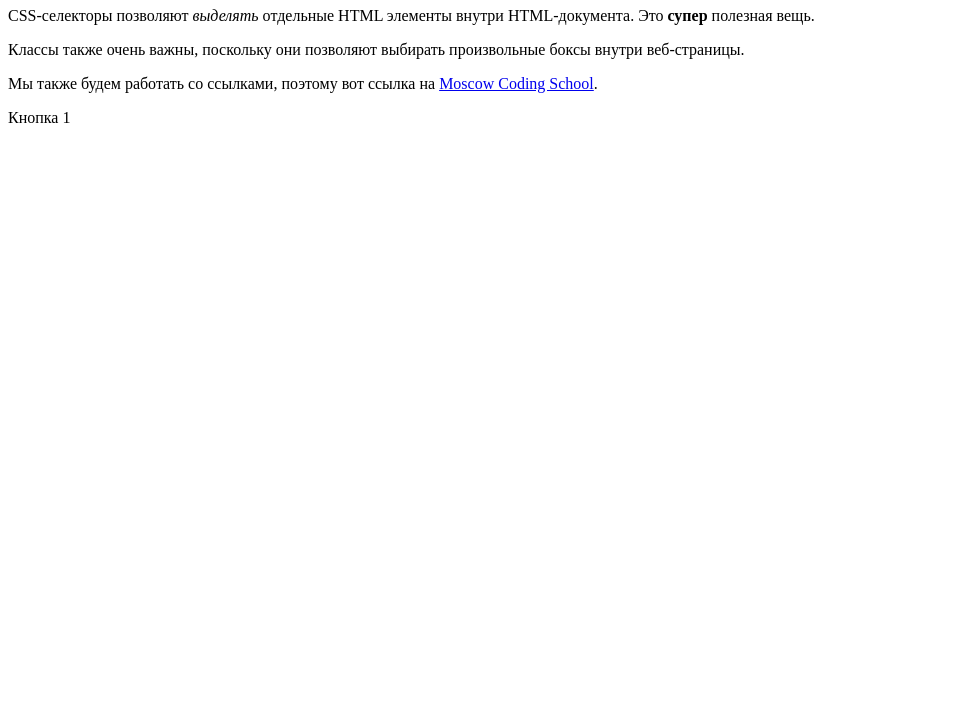
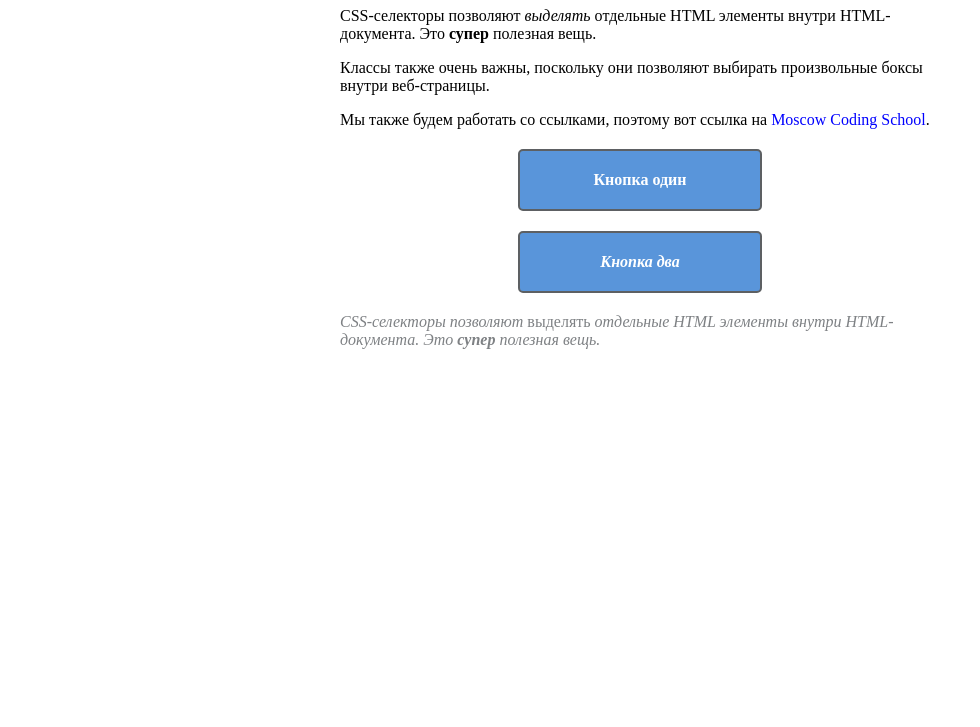
Before and after one commit to ruslankarim/mcs, a plain HTML site: page css-selectors/selectors.html in a window 1280 px wide. Shown: the part 73-800 px from the top of the page, without its empty margins (0-980 px from the left). Drawn offline with Linux system fonts and the light colour scheme.

Commit message:
setup project 2

```diff
--- a/css-selectors/selectors.html
+++ b/css-selectors/selectors.html
@@ -1,20 +1,32 @@
 <!DOCTYPE html>
 <html lang="en">
+
 <head>
-    <meta charset="UTF-8"/>
+    <meta charset="UTF-8" />
     <title>CSS-селекторы</title>
-    <link rel="stylesheet" href="styles.css"/>
+    <link rel="stylesheet" href="styles.css" />
 </head>
+
 <body>
+    <div class="page">
         <h1>CSS-селекторы</h1>
 
-    <p>CSS-селекторы позволяют <em>выделять</em> отдельные HTML элементы внутри HTML-документа. Это <strong>супер</strong> полезная вещь.</p>
+        <p>CSS-селекторы позволяют <em>выделять</em> отдельные HTML элементы внутри HTML-документа. Это
+            <strong>супер</strong> полезная вещь.
+        </p>
 
         <p>Классы также очень важны, поскольку они позволяют выбирать произвольные боксы внутри веб-страницы.</p>
 
-    <p>Мы также будем работать со ссылками, поэтому вот ссылка на <a href='https://moscoding.ru/'>Moscow Coding School</a>.</p>
+        <p>Мы также будем работать со ссылками, поэтому вот ссылка на <a href='https://moscoding.ru/'>Moscow Coding
+                School</a>.</p>
 
-    <div>Кнопка 1</div>
+        <a class="button" href="nowhere.html">Кнопка один</a>
+        <a class="button call-to-action" href="nowhere.html">Кнопка два</a>
+        <p class="synopsis">CSS-селекторы позволяют <em>выделять</em> отдельные HTML элементы внутри HTML-документа. Это
+            <strong>супер</strong> полезная вещь.
+        </p>
 
+    </div>
 </body>
+
 </html>
--- a/css-selectors/styles.css
+++ b/css-selectors/styles.css
@@ -0,0 +1,91 @@
+.synopsis {
+    color: #7E8184;
+    font-style: italic;
+}
+
+.synopsis em {
+    font-style: normal;
+}
+
+.button {
+    color: #FFF;
+    background-color: #29fd2f;
+    font-weight: bold;
+    padding: 20px;
+    text-align: center;
+    border: 2px solid #0b24fb;
+    border-radius: 5px;
+
+    width: 200px;
+    margin: 20px auto;
+}
+
+.page {
+    width: 600px;
+    margin: 0 auto;
+}
+
+.call-to-action {
+    font-style: italic;
+    background-color: #0b24fb;
+}
+
+a:link {
+    color: blue;
+    text-decoration: none;
+}
+
+a:visited {
+    color: purple;
+}
+
+a:hover {
+    color: aqua;
+    text-decoration: underline;
+}
+
+a:active {
+    color: red;
+}
+
+a:visited:hover {
+    color: orange;
+}
+
+a:visited:active {
+    color: red;
+}
+
+.button:link,
+/* Поменяем это */
+.button:visited {
+    /* Поменяем это */
+    display: block;
+    /* Поменяем это */
+    text-decoration: none;
+    /* Поменяем это */
+
+    color: #FFF;
+    /* Все остальное остается как есть */
+    background-color: #5995DA;
+    font-weight: bold;
+    padding: 20px;
+    text-align: center;
+    border: 2px solid #5D6063;
+    border-radius: 5px;
+
+    width: 200px;
+    margin: 20px auto;
+}
+
+.button:hover,
+.button:visited:hover {
+  color: #FFF;
+  background-color: #76AEED;
+}
+
+.button:active,
+.button:visited:active {
+  color: #FFF;
+  background-color: #5995DA;
+}
```
Also changed, not shown: msc-project-2/index.html (added, +34 -0 lines), msc-project-2/images/photo.jpeg (added), 2 other files. Lines whose indentation alone changed are shown as unchanged.
